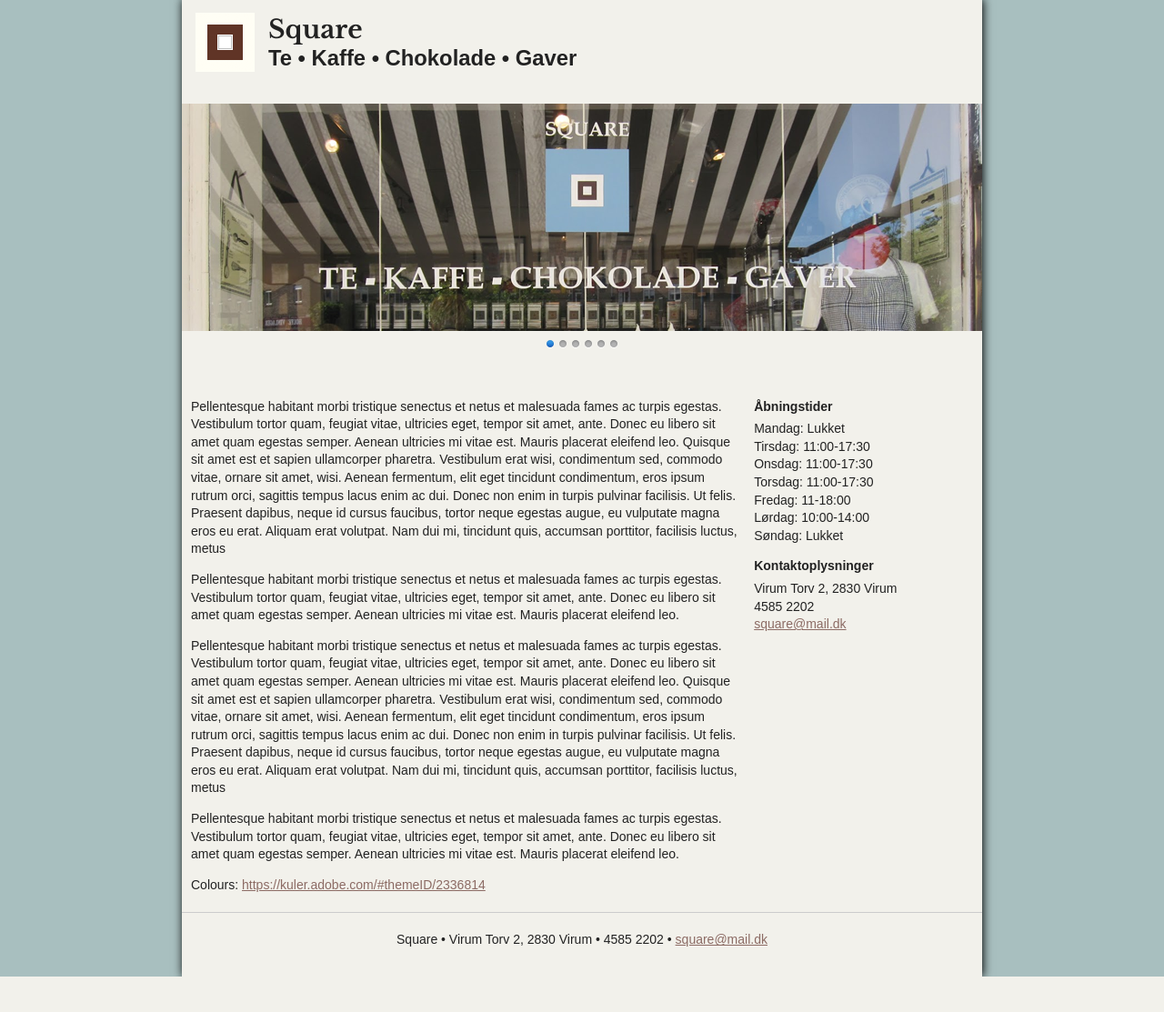
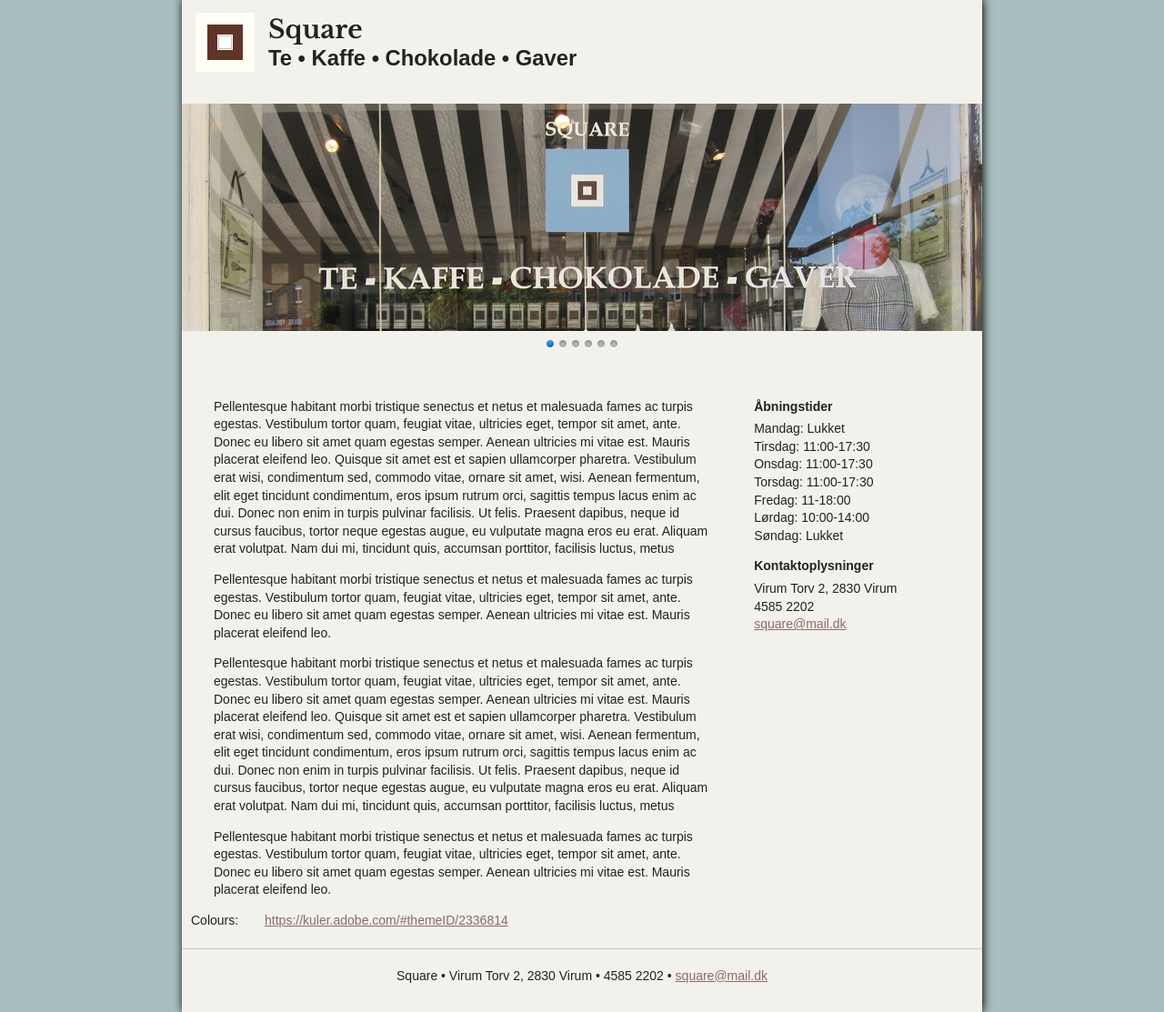
Before and after one commit to christianselch/KomIT-Square, a PHP site: a page that uses index.html in a window 1280 px wide. Shown: the part 31-1144 px from the top of the page at 91% size. Before the commit the page ends 1105 px from the top, so only its background shows below. Run offline with PHP 8.4, Linux system fonts and the light colour scheme; some libraries are stand-ins or nearby versions.

Commit message:
Slowed down slider + body text margin

```diff
--- a/css/main.css
+++ b/css/main.css
@@ -142,6 +142,10 @@ a:visited{
     width: 70%;
 }
 
+#main > *{
+    padding: 0 25px;
+}
+
 #contactSidebar{
     width: 28%;
     margin-left: 2%;
--- a/js/main.js
+++ b/js/main.js
@@ -4,7 +4,7 @@
 		$('#slider').nivoSlider({
 			/* effect: 'slideInLeft', */
 			effect: "fade",
-			pauseTime: 3000,
+			pauseTime: 5000,
 			directionNav: false,
 			prevText: "Forrige",
 			nextText: "Next",
```
